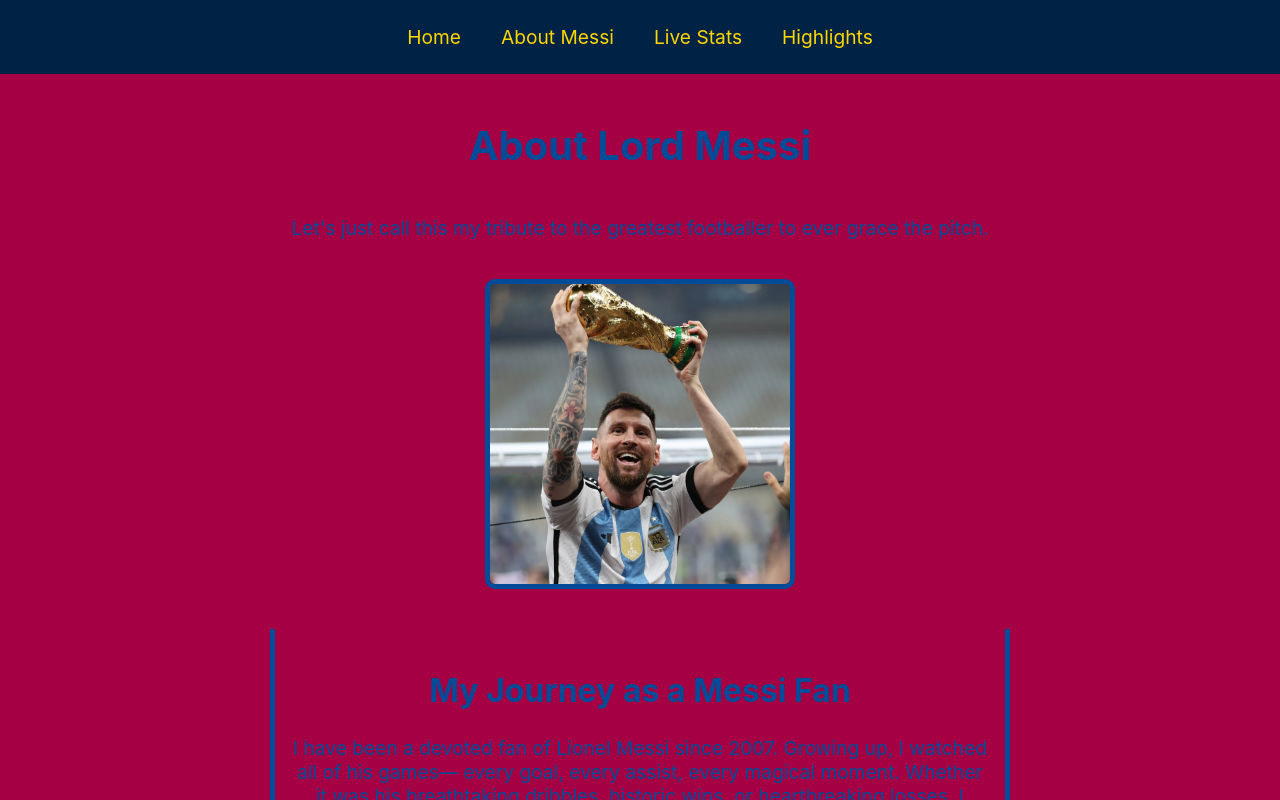
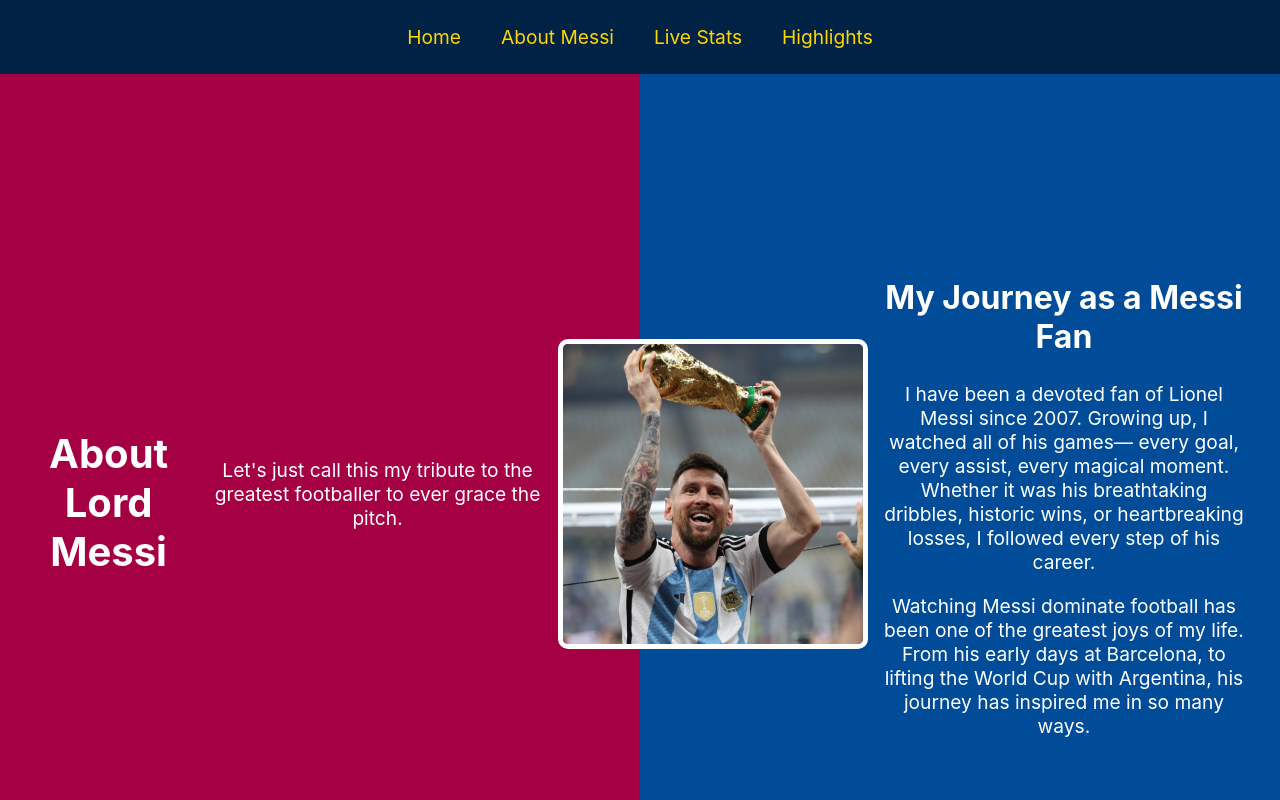
Before and after one commit to MonkeyMacho7/lordmessi, a React (Create React App) app: page /about in a window 1280 px wide. Shown: the top 800 px of the page. Built offline with nearby package versions, Linux system fonts and the light colour scheme.

Commit message:
Update App.css

```diff
--- a/src/App.css
+++ b/src/App.css
@@ -25,45 +25,53 @@
 
 .about {
   display: flex;
-  flex-direction: column;
   align-items: center;
   justify-content: center;
   min-height: 100vh;
-  background-color: #A50044;
-  color: #004C98;
   text-align: center;
+  color: white;
+  background: linear-gradient(to right, #A50044 50%, #004C99 50%);
   padding: 20px;
+}
+
+.about-content {
+  max-width: 800px;
+  text-align: center;
 }
 
 .about h1 {
   font-size: 3rem;
-  font-weight: bold;
+  margin-bottom: 10px;
+}
+
+.about p {
+  font-size: 1.5rem;
+  max-width: 700px;
 }
 
 .about img {
   max-width: 300px;
   margin: 20px 0;
-  border: 5px solid #004C98;
+  border: 5px solid white;
   border-radius: 10px;
 }
+
 
 .personal-story {
   max-width: 700px;
   text-align: center;
   margin-top: 20px;
   padding: 15px;
-  border-left: 5px solid #004C98;
-  border-right: 5px solid #004C98;
 }
 
 .personal-story h2 {
-  color: #004C98;
+  color: white;
   font-size: 2rem;
 }
 
 .personal-story p {
   font-size: 1.2rem;
-  color: #004C98
+  color: white;
 }
 
 .navbar {
```
